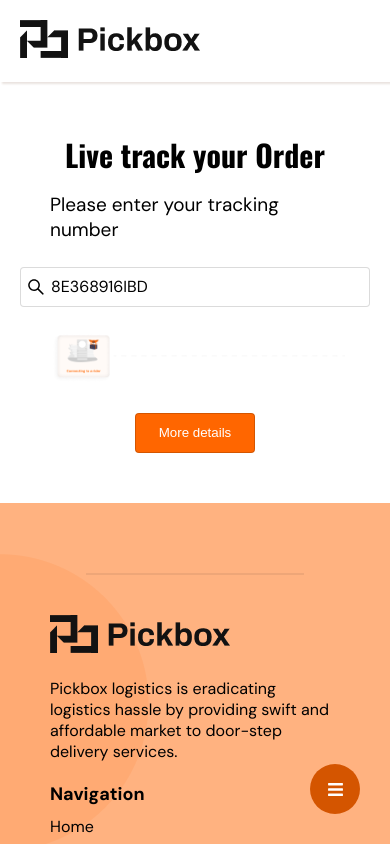
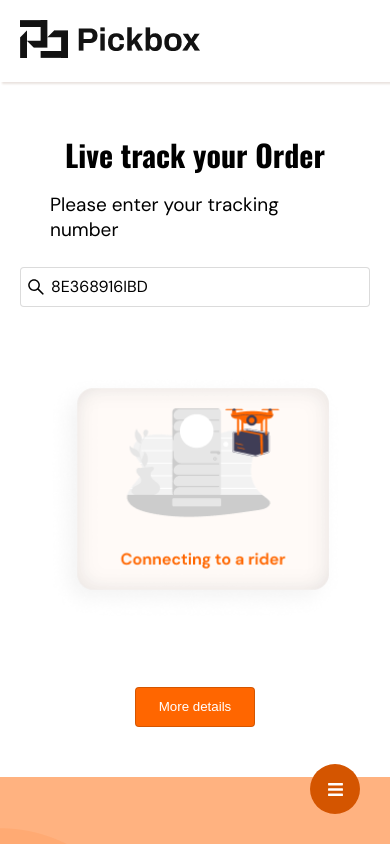
Before and after one commit to Pickbox-Project/Pickbox-frontend, a React (Create React App) app: page /tracking-waiting in a window 390 px wide. Shown: the top 844 px of the page. Built offline with nearby package versions, Linux system fonts and the light colour scheme.

Commit message:
Fixed responsiveness issues on the tracking images

```diff
--- a/src/Components/TrackingWaiting/TrackingWaiting.jsx
+++ b/src/Components/TrackingWaiting/TrackingWaiting.jsx
@@ -2,6 +2,7 @@ import React from "react";
 import { AiOutlineSearch } from "react-icons/ai";
 import { useNavigate } from "react-router-dom";
 import trackingWaiting from "../../Assets/images/trackingWaiting.png";
+import trackingWaitingMobile from "../../Assets/images/trackingWaitingMobile.png";
 import "./TrackingWaiting.css";
 
 const TrackingWaiting = () => {
@@ -20,7 +21,16 @@ const TrackingWaiting = () => {
         <input type="search" placeholder="8E368916IBD" />
       </div>
       <div className="tracking-result">
-        <img src={trackingWaiting} alt="Waiting Tracking Icon" />
+        <img
+          src={trackingWaiting}
+          className="trackingImage"
+          alt="Waiting Tracking Icon"
+        />
+        <img
+          src={trackingWaitingMobile}
+          className="trackingMobile"
+          alt="Waiting Tracking Icon"
+        />
       </div>
       <button className="tracking-button" onClick={handleNavigate}>
         More details
```
Also changed, not shown: src/Assets/images/trackingWaitingMobile.png (added).
